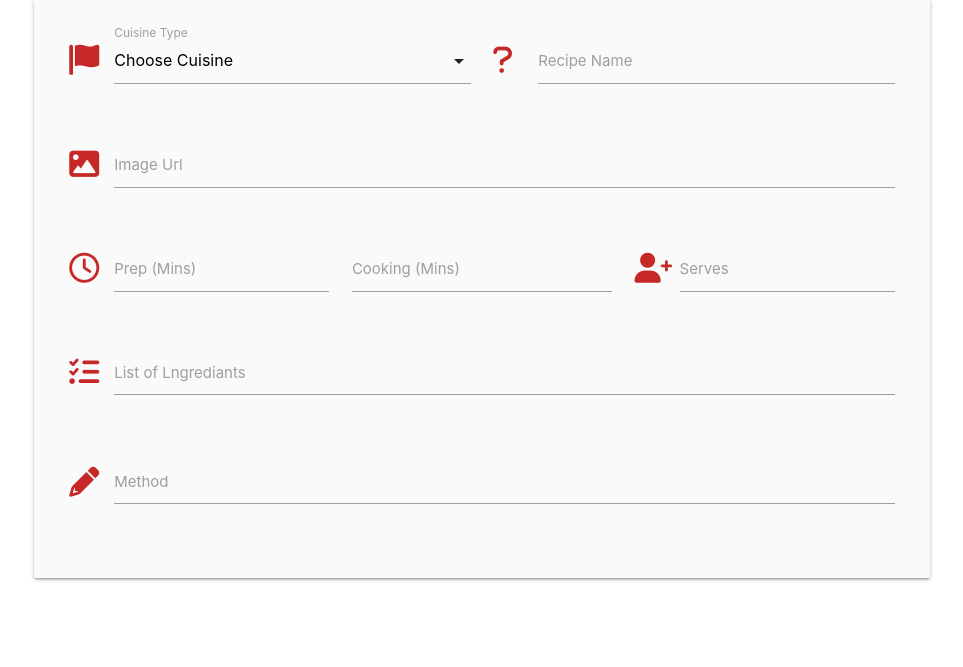
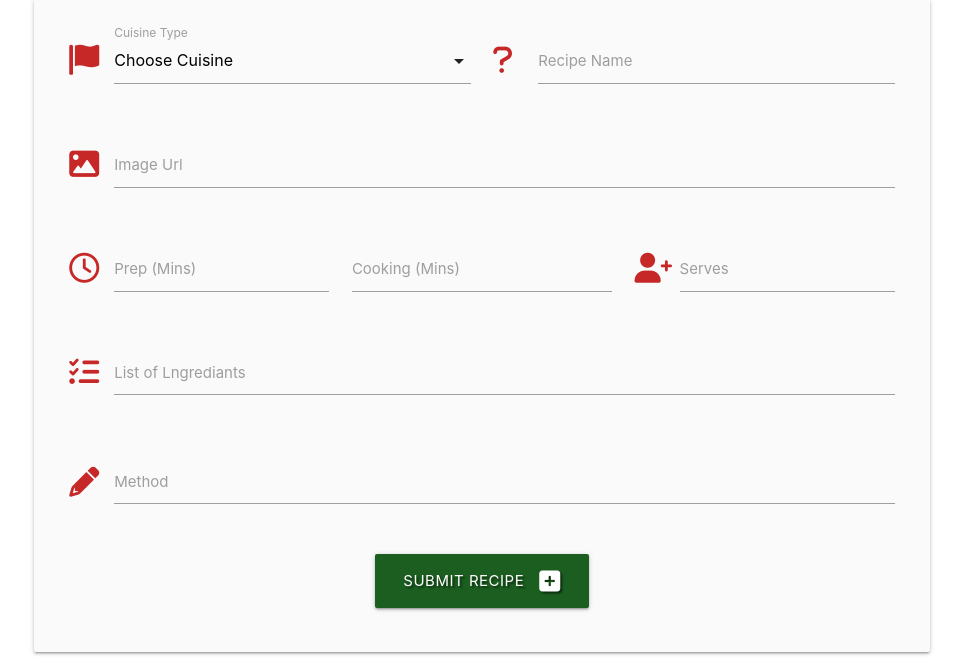
Before and after one commit to reidycolm/MS3-Project, a Flask app: page /new_recipe in a window 1280 px wide. Shown: the part 160-827 px from the top of the page, without its empty margins (158-1121 px from the left). Before the commit the page ends 741 px from the top, so only its background shows below. Run offline with Flask 2, Linux system fonts and the light colour scheme; data that the repository does not hold is empty; some libraries are stand-ins or nearby versions.

Commit message:
added functionality to allow user to submit new recipe to database

```diff
--- a/app.py
+++ b/app.py
@@ -104,6 +104,22 @@ def logout():
 
 @app.route("/new_recipe", methods=["GET", "POST"])
 def new_recipe():
+    if request.method == "POST":
+        recipe = {
+            "cuisine_type": request.form.get("cuisine_type"),
+            "recipe_name": request.form.get("recipe_name"),
+            "image_url": request.form.get("image_url"),
+            "preperation_time": request.form.get("preperation_time"),
+            "cooking_time": request.form.get("cooking_time"),
+            "serves": request.form.get("serves"),
+            "ingrediants": request.form.get("ingrediants"),
+            "method": request.form.get("method"),
+            "created_by": session["user"]
+        }
+        mongo.db.recipes.insert_one(recipe)
+        flash("Your Recipe Was Successfully Added")
+        return redirect(url_for("get_recipes"))
+
     cuisines = mongo.db.cuisines.find().sort("cuisine_type", 1)
     return render_template("new_recipe.html", cuisines=cuisines)
 
--- a/templates/new_recipe.html
+++ b/templates/new_recipe.html
@@ -4,8 +4,9 @@
     <h3 class="red-text text-darken-4 center-align">New Recipe</h3>
 
     <div class="row card-panel grey lighten-5">
-        <form class="col s12" method="POST" action="">
+        <form class="col s12" method="POST" action="{{ url_for('new_recipe') }}">
           <div class="row">
+            <!--cuisine type-->
             <div class="input-field col s12 m6">
                 <i class="fas fa-flag prefix red-text text-darken-3"></i>
                 <select id="cuisine_type" name="cuisine_type" class="validate" required>
@@ -16,6 +17,7 @@
                 </select>
                 <label for="cuisine_type">Cuisine Type</label>
             </div>
+            <!-- recipe name-->
             <div class="input-field col s12 m6">
               <i class="fas fa-question prefix red-text text-darken-3"></i>
               <input id="recipe_name" name="recipe_name" minlength="5" maxlength="50" type="text" class="validate" required>
@@ -23,6 +25,7 @@
             </div>
           </div>
           <div class="row">
+            <!-- image url-->
             <div class="input-field col s12">
               <i class="fas fa-image prefix red-text text-darken-3"></i>
               <input id="image_url" name="image_url" type="text" class="validate" required>
@@ -30,21 +33,25 @@
             </div>
           </div>
           <div class="row">
+            <!-- preperation minutes-->
             <div class="input-field col s6 m4">
               <i class="far fa-clock prefix red-text text-darken-3"></i>
               <input id="preperation_time" name="preperation_time" type="number" class="validate" required>
               <label for="preperation_time">Prep (Mins)</label>
             </div>
+            <!-- cooking mintues-->
             <div class="input-field col s6 m4">
               <input id="cooking_time" name="cooking_time" type="number" class="validate" required>
               <label for="cooking_time">Cooking (Mins)</label>
             </div>
+            <!-- serves-->
             <div class="input-field col s12 m4">
               <i class="fas fa-user-plus prefix red-text text-darken-3"></i>
               <input id="serves" name="serves" type="number" class="validate" required>
               <label for="serves">Serves</label>
             </div>
           </div>
+          <!-- ingrediants-->
           <div class="row">
             <div class="input-field col s12">
               <i class="fas fa-tasks prefix red-text text-darken-3"></i>
@@ -52,6 +59,7 @@
               <label for="ingrediants">List of Lngrediants</label>
             </div>
           </div>
+          <!-- method-->
           <div class="row">
             <div class="input-field col s12">
               <i class="fas fa-pencil prefix red-text text-darken-3"></i>
@@ -59,6 +67,14 @@
               <label for="method">Method</label>
             </div>
           </div>
+          <!-- submit button-->
+          <div class="row">
+            <div class="col s12 center-align">
+                <button type="submit" class="btn-large green darken-4 text-shadow">
+                    Submit Recipe <i class="fas fa-plus-square right"></i>
+                </button>
+            </div>
+        </div>
         </form>
       </div>
 {% endblock %}
--- a/templates/recipes.html
+++ b/templates/recipes.html
@@ -26,6 +26,11 @@
                         <p><strong>Serves:</strong> {{ recipe.serves }}</p>
                     </div>
                 </div>
+                <div class="row">
+                    <div class="col s12 center-align">
+                        <p class="red-text text-darken-4"><strong>Added by: {{ recipe.created_by }}</strong></p>
+                    </div>
+                </div>
             </div>
             <div class="card-action center-align">
                 <a href="#" class="btn-small red text-minus-shadow">
```
